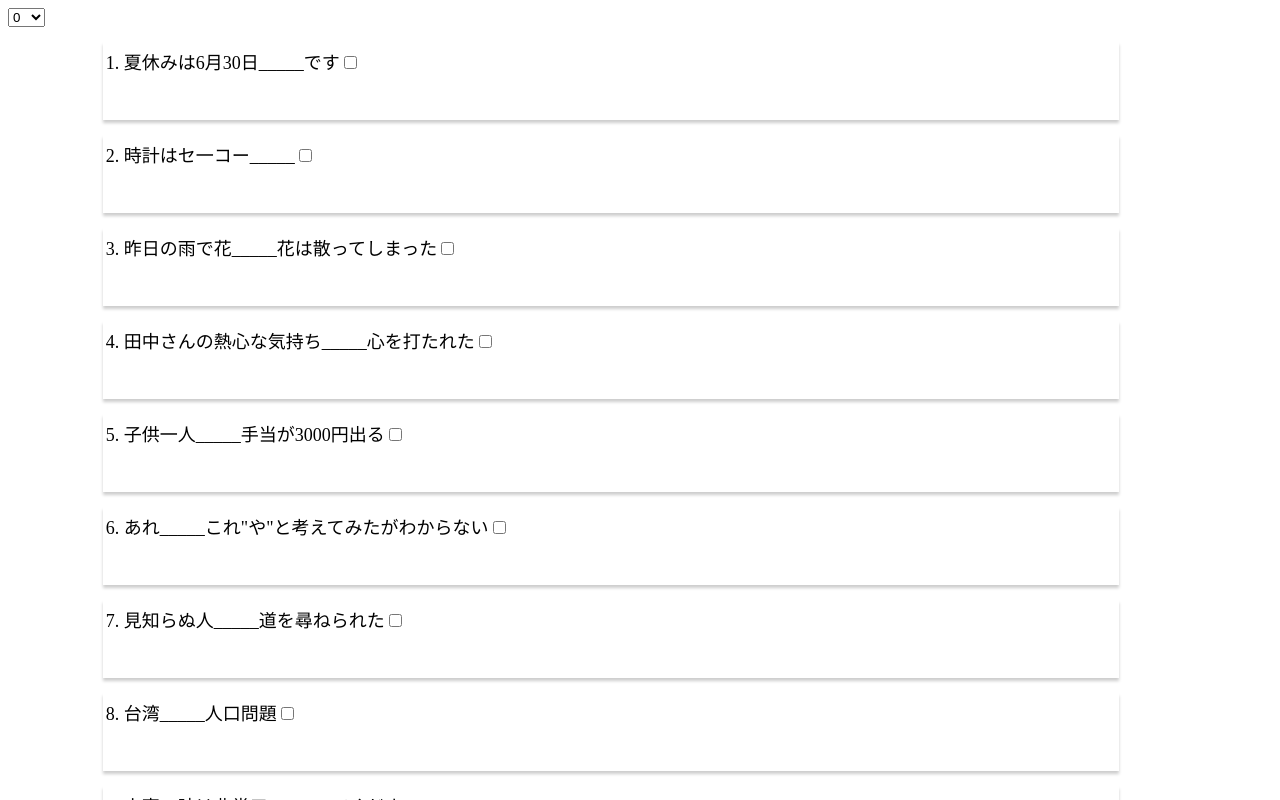
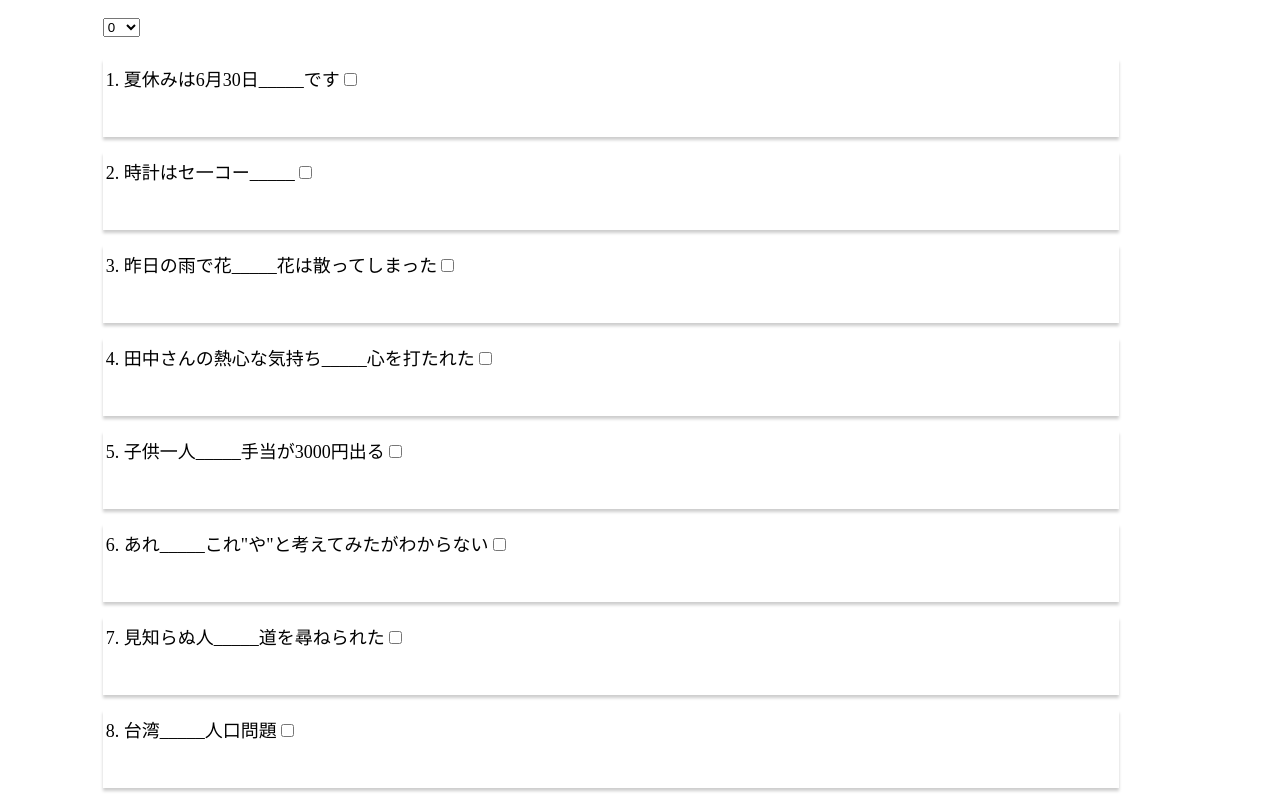
Before and after one commit to BruceTseng/jyoshi, an Angular app: page / in a window 1280 px wide. Shown: the top 800 px of the page. Built offline with nearby package versions, Linux system fonts and the light colour scheme.

Commit message:
update select css

```diff
--- a/src/app/app.component.html
+++ b/src/app/app.component.html
@@ -1,9 +1,8 @@
 <!--The content below is only a placeholder and can be replaced.-->
-<select (change)="updateWorkout($event.target)">
-  <option *ngFor="let option of workouts" [value]="option" >{{option}}</option>
-</select>
-
 <div id="container" style="line-height: 36px; font-size:18px">
+  <select  (change)="updateWorkout($event.target)">
+    <option *ngFor="let option of workouts" [value]="option">{{option}}</option>
+  </select>
   <span *ngFor="let item of questions; let i = index" [attr.data-index]="i">
     <div id="textSection">
       {{i+1}}.
```
Also changed, not shown: 6 other files (tests, documents, lock files or other folders).
